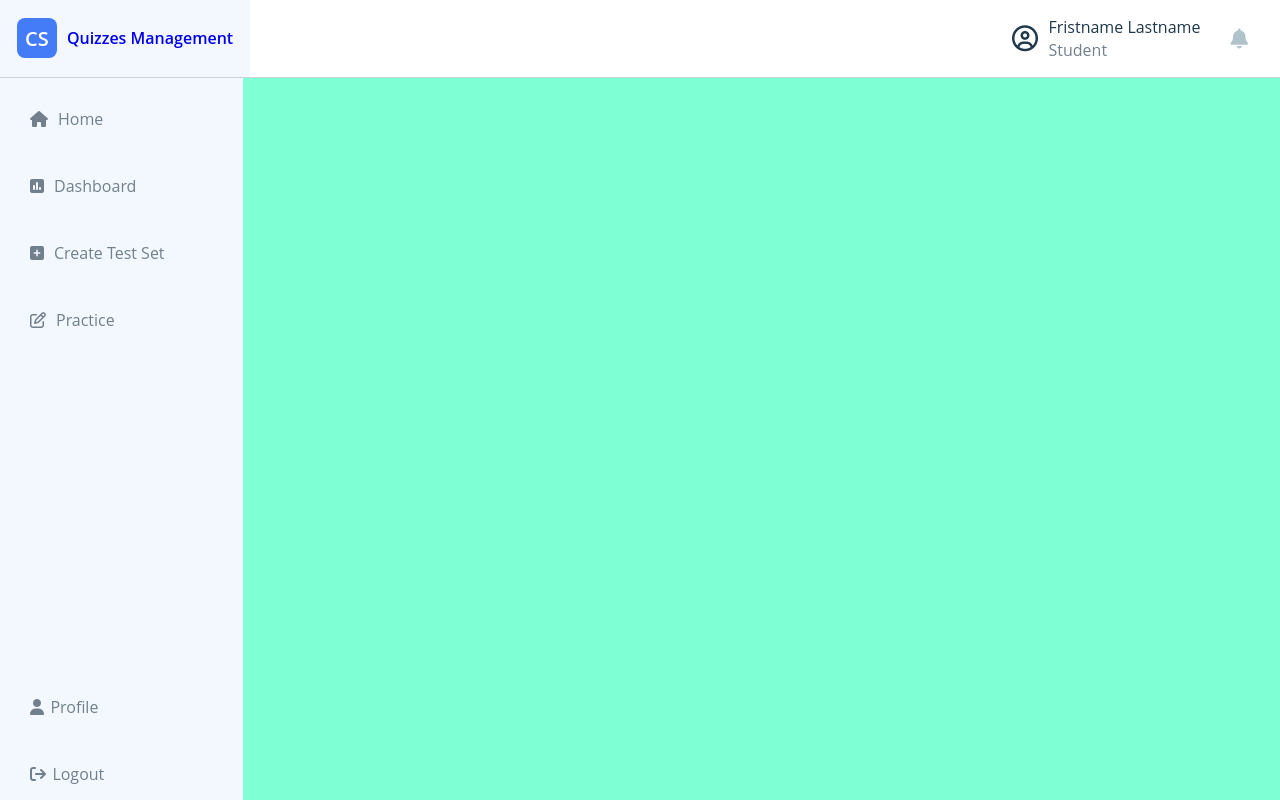
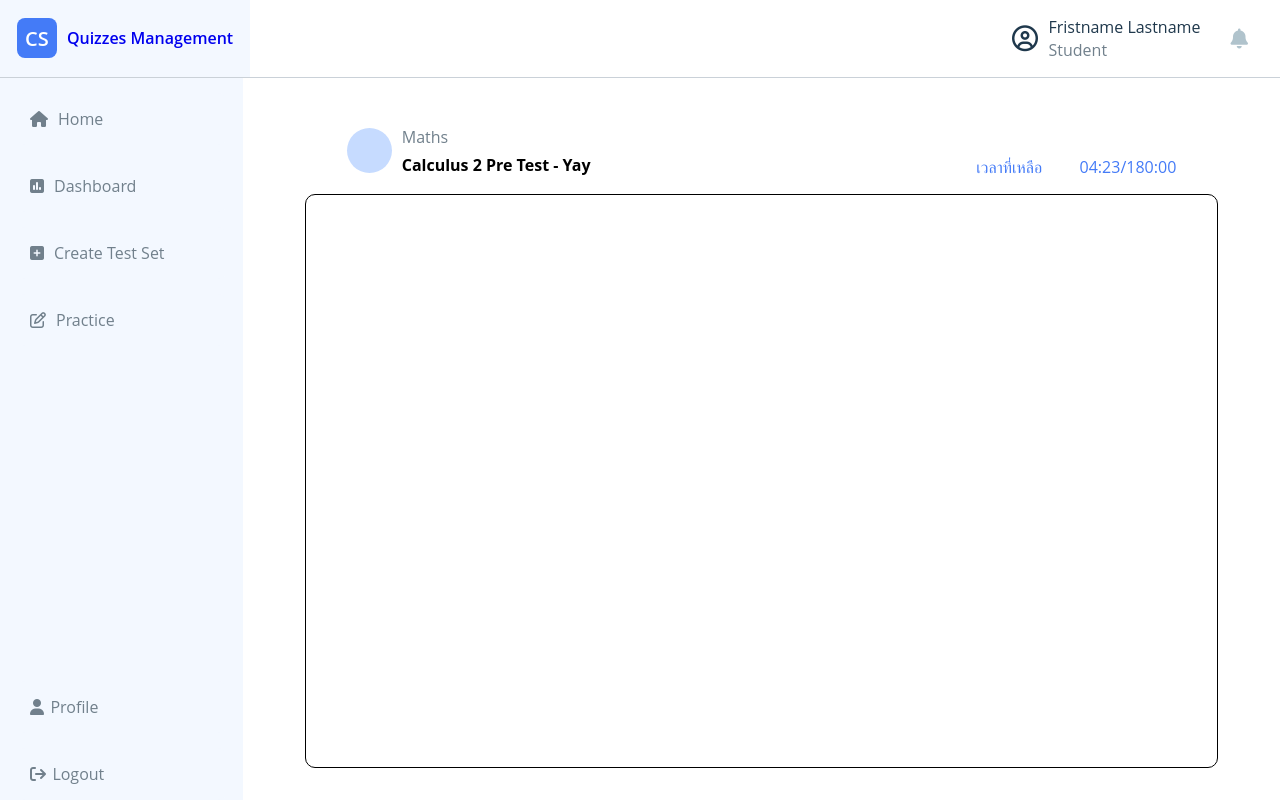
Before and after one commit to Putthakun/QuizzesManagementProject, a Django app: page /multi_page/ in a window 1280 px wide. Run offline with Django 5.2, Linux system fonts and the light colour scheme; some libraries are stand-ins or nearby versions.

Commit message:
Add Box Main head Multi page

```diff
--- a/mysite/blog/static/blog/css/multi.css
+++ b/mysite/blog/static/blog/css/multi.css
@@ -1,6 +1,61 @@
+/* *{
+    border: 1px solid red;
+} */
 .main_right{
-    background-color: aquamarine;
+    display: flex;
+    flex-direction: column;
+    justify-content: center;
+    align-items: center;
+    background-color: white;
 }
-.main_right_multi{
-    background-color:rgb(111, 203, 85);
+.main_right_multi_head{
+    width: 80%;
+    /* background-color:red; */
+    display: flex;
+    justify-content: space-between;
+    align-items: baseline;
 }
+.main_right_multi_head_box_left{
+    display: flex;
+    justify-content: flex-start;
+    align-items: center;
+}
+.main_right_multi_head_left{
+    width: 45px;
+    height: 45px;
+    border-radius: 50%;
+    background-color: #C6DBFF;
+    margin-right: 10px;
+}
+.main_right_multi_head_box_right{
+    /* height: 100%; */
+    display: flex;
+    justify-content: space-between;
+    /* background-color: aqua; */
+    width: 200px;
+}
+.main_right_multi_head_box_right p{
+    color: #447BF7;
+}
+.main_right_multi_head_right{
+    /* background-color: red; */
+}
+.main_right_multi_head_right_top{
+    /* height: 25%; */
+    /* background-color: orange; */
+    color: #71808C;
+    font-size: 16px;
+}
+.main_right_multi_head_right_bottom{
+    /* height: 75%; */
+    /* background-color:aquamarine; */
+    font-weight: bold;
+    margin-top: -10px;
+}
+.main_right_multi_main{
+    width: 85%;
+    height: 75%;
+    border: 1px solid black;
+    padding: 15px;
+    border-radius: 10px;
+}
--- a/mysite/blog/templates/blog/multi_page.html
+++ b/mysite/blog/templates/blog/multi_page.html
@@ -45,9 +45,27 @@
             </div>
             <div class="main_right">
                 <!-- Main -->
-                 <div class="main_right_multi">
+                <div class="main_right_multi_head">
+                    <div class="main_right_multi_head_box_left">
+                        <div class="main_right_multi_head_left">
 
-                 </div>
+                        </div>
+                        <div class="main_right_multi_head_right">
+                            <div class="main_right_multi_head_right_top">
+                                <p>Maths</p>
+                            </div>
+                            <div class="main_right_multi_head_right_bottom">
+                                <p>Calculus 2  Pre Test - Yay</p>
+                            </div>
+                        </div>
+                    </div>
+                    <div class="main_right_multi_head_box_right">
+                        <p>เวลาที่เหลือ</p><p>04:23/180:00</p>
+                    </div>
+                </div>
+                <div class="main_right_multi_main">
+
+                </div>
             </div>
         </div>
     </div>
--- a/mysite/blog/templates/blog/take_test_page.html
+++ b/mysite/blog/templates/blog/take_test_page.html
@@ -45,9 +45,9 @@
             </div>
             <div class="main_right">
                 <!-- Main -->
-                 <div class="main_right_text_take_test">
+                <div class="main_right_text_take_test">
                     <h2>Test Rules</h2>
-                 </div>
+                </div>
                 <div class="main_right_box_take_test">
                     <div class="main_right_box_take_test_main">
                         <div class="main_right_box_take_test_main_head">
```
